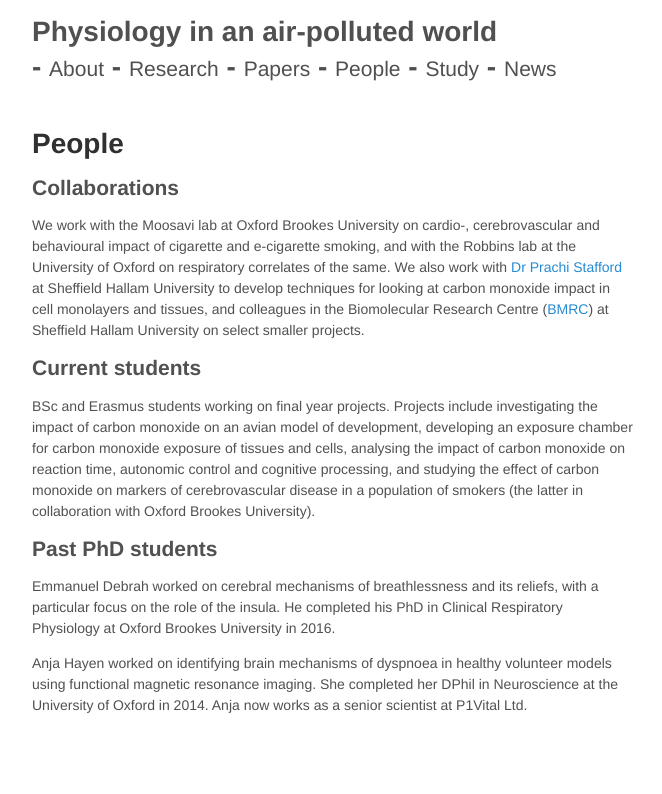
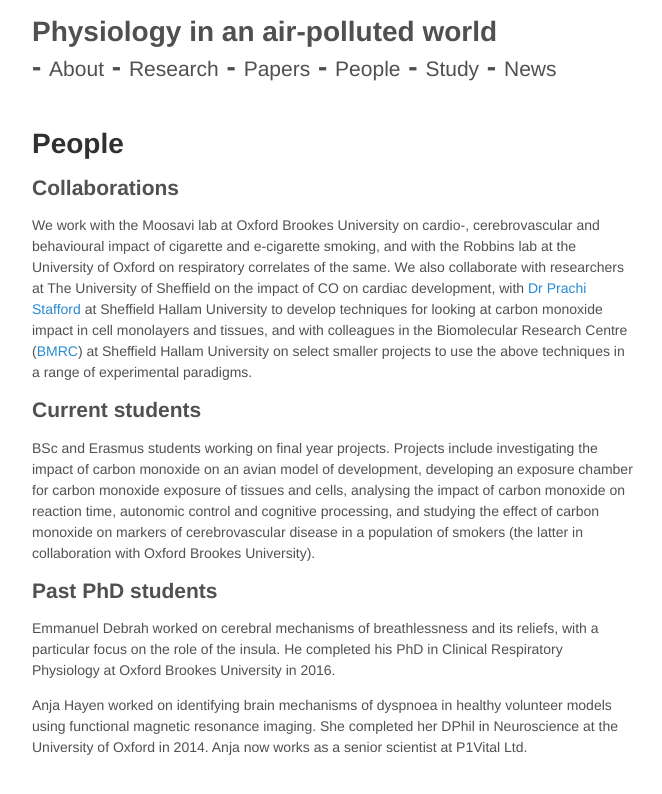
Before and after one commit to mariherigstad/mariherigstad.github.io, a Jekyll site: the page built from people.md, in a window 1280 px wide. Shown: the top 794 px of the page, without its empty margins (307-969 px from the left). Built offline with Jekyll 4.4.1, drawn with Linux system fonts in a browser that asks for light colours.

Commit message:
Update people.md

```diff
--- a/people.md
+++ b/people.md
@@ -4,7 +4,7 @@
 ---
 
 ## Collaborations
-We work with the Moosavi lab at Oxford Brookes University on cardio-, cerebrovascular and behavioural impact of cigarette and e-cigarette smoking, and with the Robbins lab at the University of Oxford on respiratory correlates of the same. We also work with <a href="https://www.shu.ac.uk/about-us/our-people/staff-profiles/prachi-stafford">Dr Prachi Stafford</a> at Sheffield Hallam University to develop techniques for looking at carbon monoxide impact in cell monolayers and tissues, and colleagues in the Biomolecular Research Centre (<a href="https://www.shu.ac.uk/research/specialisms/biomolecular-sciences-research-centre">BMRC</a>) at Sheffield Hallam University on select smaller projects.
+We work with the Moosavi lab at Oxford Brookes University on cardio-, cerebrovascular and behavioural impact of cigarette and e-cigarette smoking, and with the Robbins lab at the University of Oxford on respiratory correlates of the same. We also collaborate with researchers at The University of Sheffield on the impact of CO on cardiac development, with <a href="https://www.shu.ac.uk/about-us/our-people/staff-profiles/prachi-stafford">Dr Prachi Stafford</a> at Sheffield Hallam University to develop techniques for looking at carbon monoxide impact in cell monolayers and tissues, and with colleagues in the Biomolecular Research Centre (<a href="https://www.shu.ac.uk/research/specialisms/biomolecular-sciences-research-centre">BMRC</a>) at Sheffield Hallam University on select smaller projects to use the above techniques in a range of experimental paradigms.
 
 ## Current students
 BSc and Erasmus students working on final year projects. Projects include investigating the impact of carbon monoxide on an avian model of development, developing an exposure chamber for carbon monoxide exposure of tissues and cells, analysing the impact of carbon monoxide on reaction time, autonomic control and cognitive processing, and studying the effect of carbon monoxide on markers of cerebrovascular disease in a population of smokers (the latter in collaboration with Oxford Brookes University).
```
